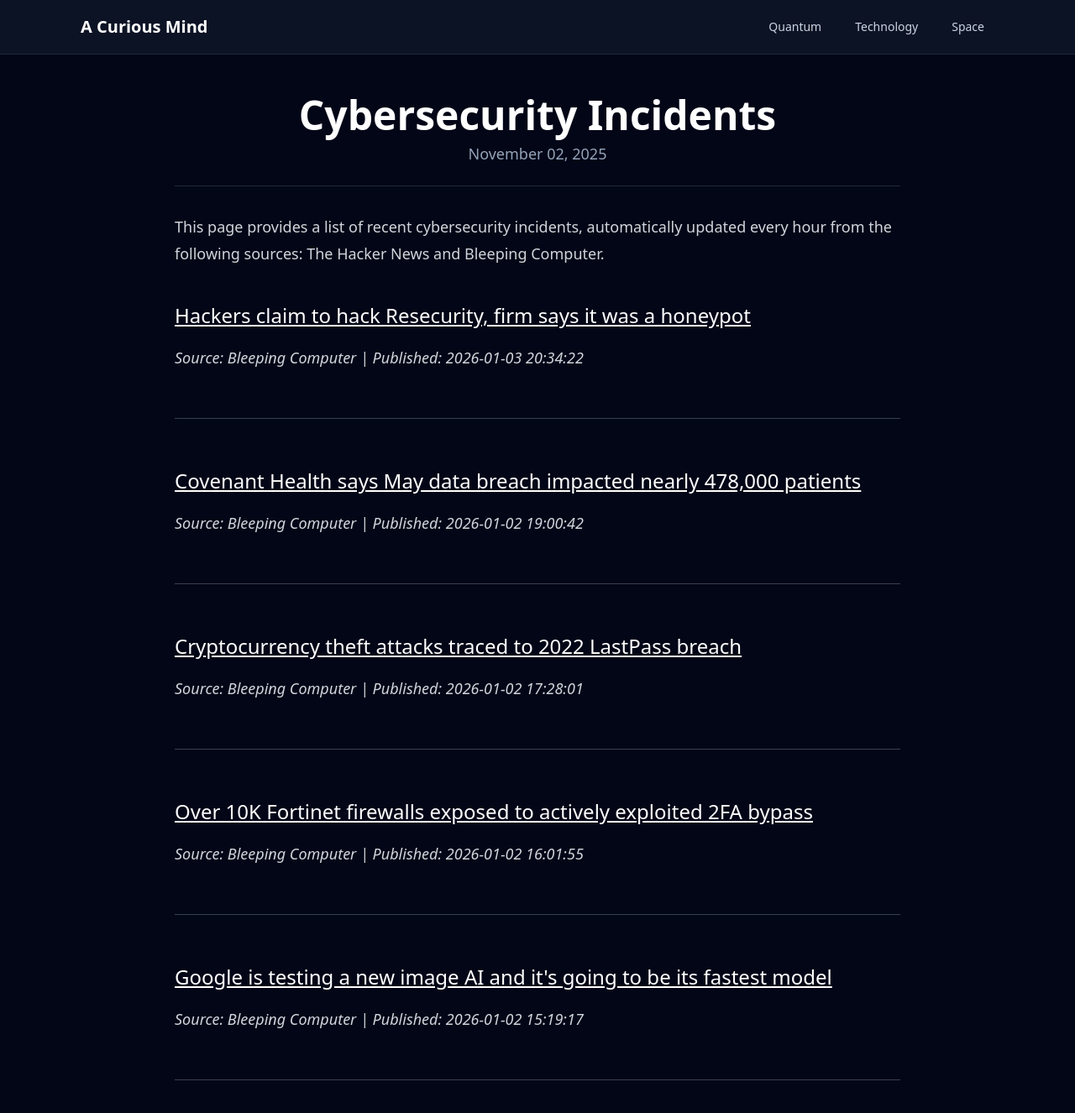
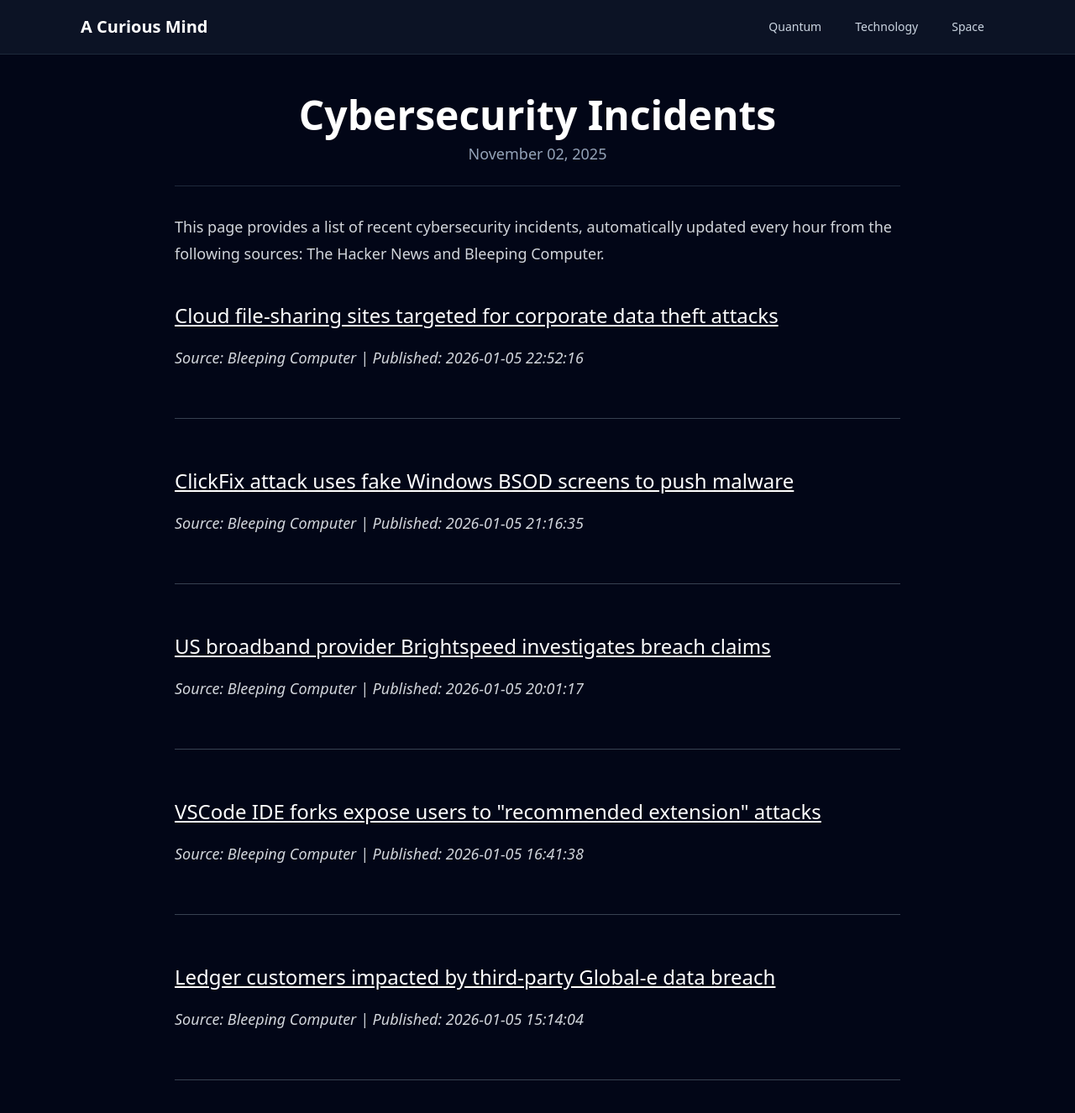
Before and after one commit to onehl7/onehl7.github.io, a Jekyll site: the page built from _posts/2025-11-02-cybersecurity-incidents.md, in a window 1280 px wide and 1400 px high. Shown: the top 1326 px of the window at 84% size. Built offline with Jekyll 4.4.1, drawn with Linux system fonts in a browser that asks for light colours; nearby versions of some CDN libraries.

Commit message:
Update news data

```diff
--- a/_data/news.json
+++ b/_data/news.json
@@ -1,32 +1,32 @@
 [
   {
     "source": "Bleeping Computer",
-    "title": "Hackers claim to hack Resecurity, firm says it was a honeypot",
-    "link": "https://www.bleepingcomputer.com/news/security/hackers-claim-resecurity-hack-firm-says-it-was-a-honeypot/",
-    "published": "2026-01-03 20:34:22"
+    "title": "Cloud file-sharing sites targeted for corporate data theft attacks",
+    "link": "https://www.bleepingcomputer.com/news/security/cloud-file-sharing-sites-targeted-for-corporate-data-theft-attacks/",
+    "published": "2026-01-05 22:52:16"
   },
   {
     "source": "Bleeping Computer",
-    "title": "Covenant Health says May data breach impacted nearly 478,000 patients",
-    "link": "https://www.bleepingcomputer.com/news/security/covenant-health-says-may-data-breach-impacted-nearly-478-000-patients/",
-    "published": "2026-01-02 19:00:42"
+    "title": "ClickFix attack uses fake Windows BSOD screens to push malware",
+    "link": "https://www.bleepingcomputer.com/news/security/clickfix-attack-uses-fake-windows-bsod-screens-to-push-malware/",
+    "published": "2026-01-05 21:16:35"
   },
   {
     "source": "Bleeping Computer",
-    "title": "Cryptocurrency theft attacks traced to 2022 LastPass breach",
-    "link": "https://www.bleepingcomputer.com/news/security/cryptocurrency-theft-attacks-traced-to-2022-lastpass-breach/",
-    "published": "2026-01-02 17:28:01"
+    "title": "US broadband provider Brightspeed investigates breach claims",
+    "link": "https://www.bleepingcomputer.com/news/security/us-broadband-provider-brightspeed-investigates-breach-claims/",
+    "published": "2026-01-05 20:01:17"
   },
   {
     "source": "Bleeping Computer",
-    "title": "Over 10K Fortinet firewalls exposed to actively exploited 2FA bypass",
-    "link": "https://www.bleepingcomputer.com/news/security/over-10-000-fortinet-firewalls-exposed-to-ongoing-2fa-bypass-attacks/",
-    "published": "2026-01-02 16:01:55"
+    "title": "VSCode IDE forks expose users to \"recommended extension\" attacks",
+    "link": "https://www.bleepingcomputer.com/news/security/vscode-ide-forks-expose-users-to-recommended-extension-attacks/",
+    "published": "2026-01-05 16:41:38"
   },
   {
     "source": "Bleeping Computer",
-    "title": "Google is testing a new image AI and it's going to be its fastest model",
-    "link": "https://www.bleepingcomputer.com/news/google/google-is-testing-a-new-image-ai-and-its-going-to-be-its-fastest-model/",
-    "published": "2026-01-02 15:19:17"
+    "title": "Ledger customers impacted by third-party Global-e data breach",
+    "link": "https://www.bleepingcomputer.com/news/security/ledger-customers-impacted-by-third-party-global-e-data-breach/",
+    "published": "2026-01-05 15:14:04"
   }
 ]
```
